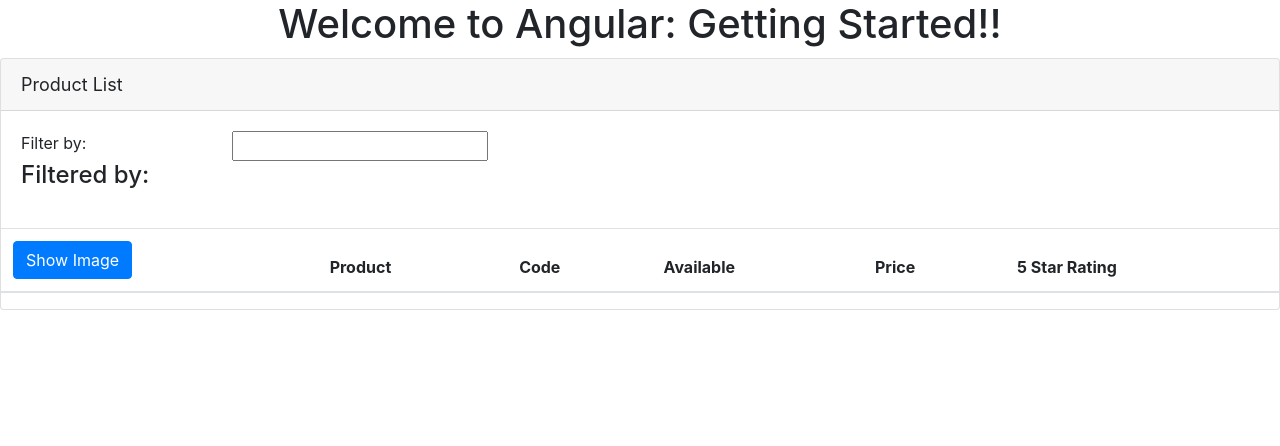
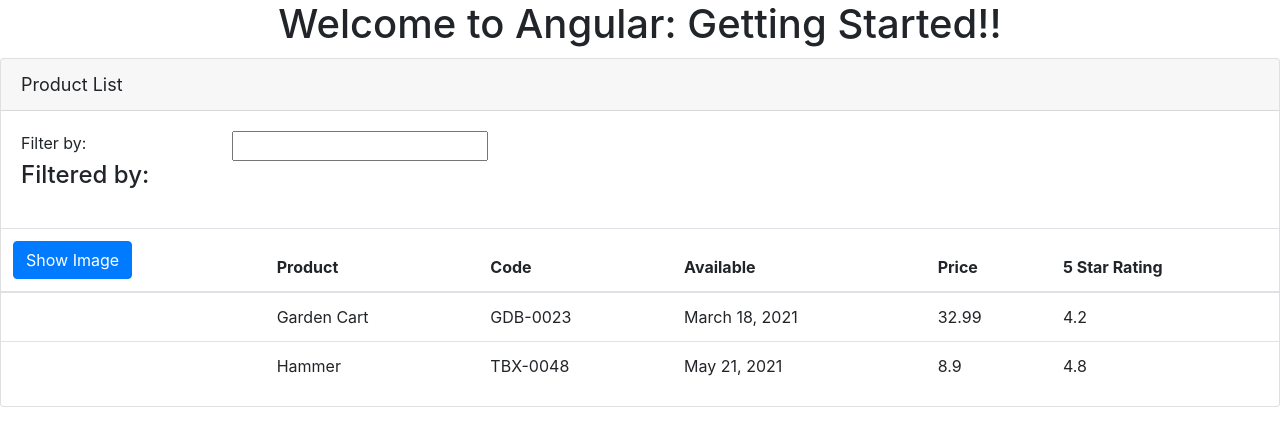
Before and after one commit to eoLFroZen/Angular-GettingStarted, an Angular app: page / in a window 1280 px wide. Shown: the top 446 px of the page. Built offline with nearby package versions, Linux system fonts and the light colour scheme.

Commit message:
add products array and use structural directives ngIf and ngFor

```diff
--- a/src/app/products/product-list.component.html
+++ b/src/app/products/product-list.component.html
@@ -20,7 +20,7 @@
   </div>
 
   <div class="table-responsive">
-    <table class="table">
+    <table class="table" *ngIf="products.length">
       <thead>
         <tr>
           <th>
@@ -34,7 +34,14 @@
         </tr>
       </thead>
       <tbody>
-        <!--TODO display Products-->
+        <tr *ngFor="let product of products">
+          <td></td>
+          <td>{{product.productName}}</td>
+          <td>{{product.productCode}}</td>
+          <td>{{product.releaseDate}}</td>
+          <td>{{product.price}}</td>
+          <td>{{product.starRating}}</td>
+        </tr>
       </tbody>
     </table>
   </div>
--- a/src/app/products/product-list.component.ts
+++ b/src/app/products/product-list.component.ts
@@ -6,4 +6,27 @@
 })
 export class ProductListComponent {
   pageTitle: string = "Product List";
+  products: any[] = [
+    {
+      productId: 2,
+      productName: "Garden Cart",
+      productCode: "GDB-0023",
+      releaseDate: "March 18, 2021",
+      description: "15 gallon capacity rolling garden cart",
+      price: 32.99,
+      starRating: 4.2,
+      imageUrl: "assets/images/garden_cart.png"
+    },
+    {
+      productId: 5,
+      productName: "Hammer",
+      productCode: "TBX-0048",
+      releaseDate: "May 21, 2021",
+      description: "Curved claw steel hammer",
+      price: 8.9,
+      starRating: 4.8,
+      imageUrl: "assets/images/hammer.png"
+    }
+  ];
+
 }
```
